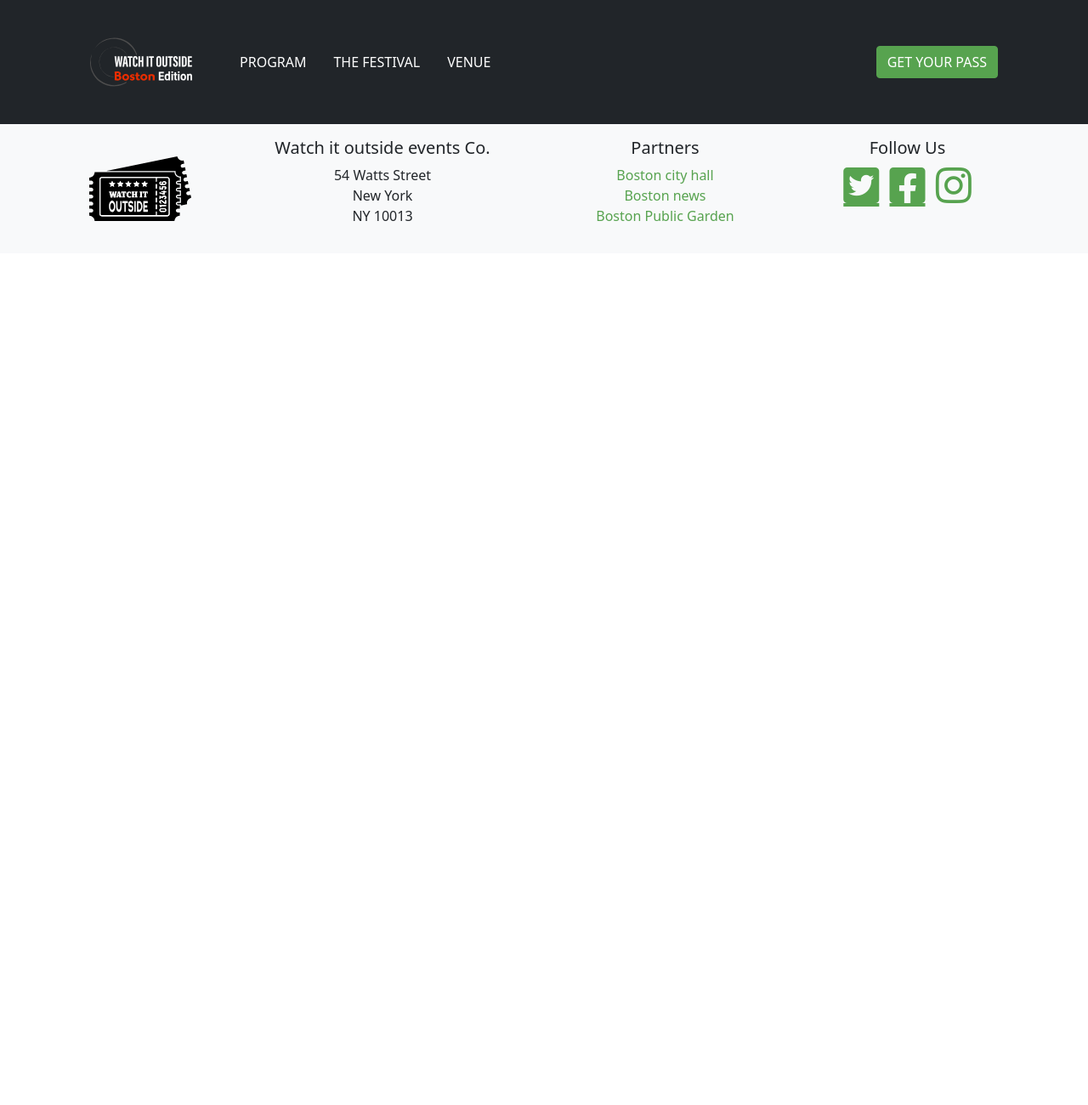
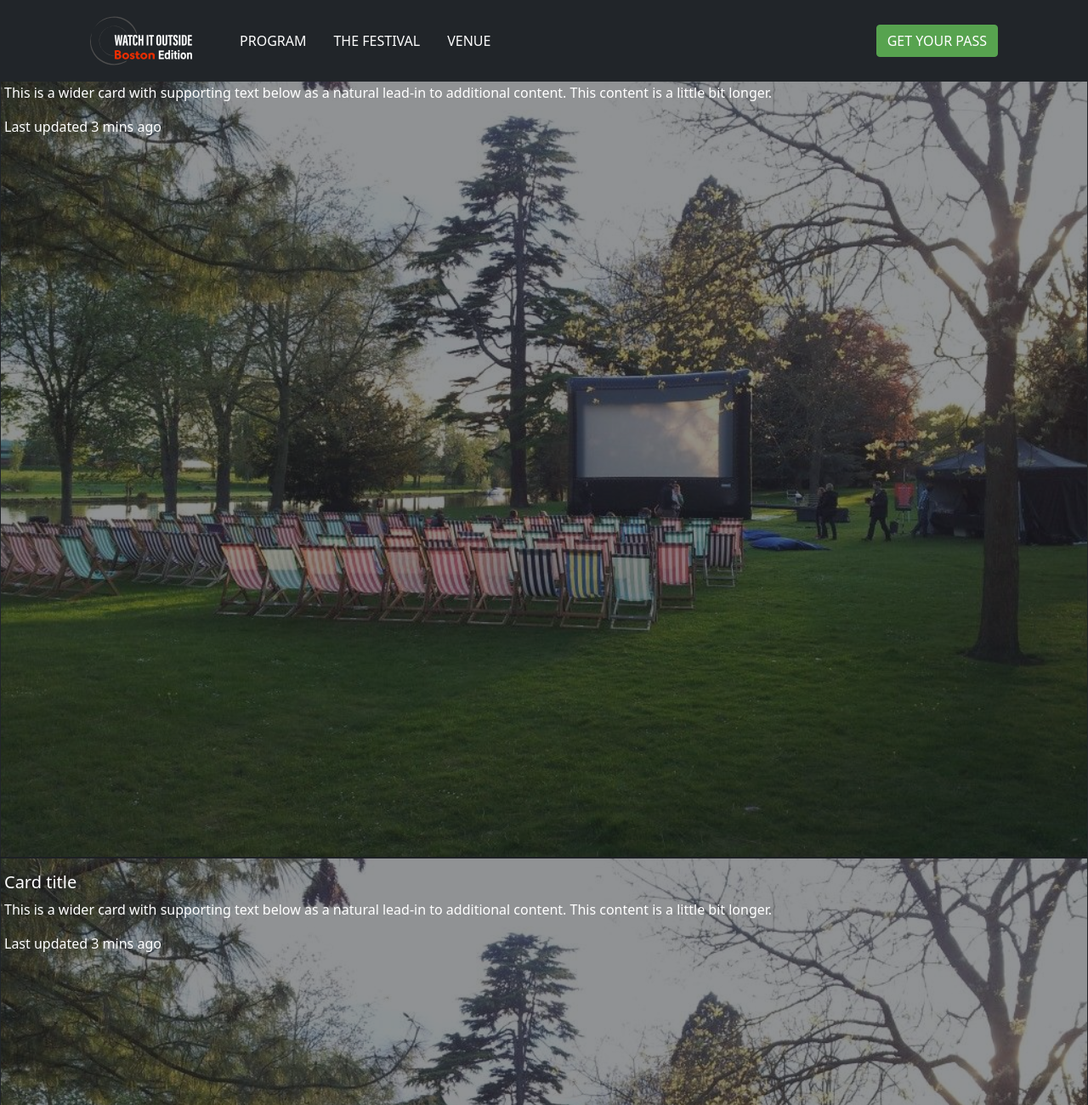
Before and after one commit to MathieuParadis/Boston_movie_festival, a website: page dist/index.html in a window 1280 px wide. Shown: the top 1300 px of the page at 85% size. Before the commit the page ends 800 px from the top, so only its background shows below. Drawn offline with nearby package versions, Linux system fonts and the light colour scheme.

Commit message:
added hero section

```diff
--- a/dist/index.html
+++ b/dist/index.html
@@ -12,14 +12,14 @@
 
 </head>
 <body>
-
-  <div class="bg-dark">
+  <!-- navbar -->
+  <div class="bg-dark fixed-top">
     <div class="container">
       <div class="row">
         <nav class="navbar navbar-expand-md navbar-dark">
-          <div class="container-fluid">
+          <div class="container">
             <a class="navbar-brand" href="index.html">
-              <img src="../src/images/logo_festival.svg" alt="Watch it outside events co. logo" width="120" height="120">
+              <img src="../src/images/logo_festival.svg" alt="Watch it outside events co. logo" width="120" height="70">
             </a>
             <button class="navbar-toggler" type="button" data-bs-toggle="collapse" data-bs-target="#navbarSupportedContent" aria-controls="navbarSupportedContent" aria-expanded="false" aria-label="Toggle navigation">
               <span class="navbar-toggler-icon"></span>
@@ -27,7 +27,7 @@
             <div class="collapse navbar-collapse d-md-flex justify-content-between" id="navbarSupportedContent">
               <ul class="navbar-nav mx-0 mx-md-4 mb-2 mb-md-0">
                 <li class="nav-item px-0 px-md-1 px-lg-2">
-                  <a class="nav-link active" aria-current="page" href="#">PROGRAM</a>
+                  <a class="nav-link active" aria-current="page" href="#test">PROGRAM</a>
                 </li>
                 <li class="nav-item px-0 px-md-1 px-lg-2">
                   <a class="nav-link active" aria-current="page" href="#">THE FESTIVAL</a>
@@ -44,6 +44,34 @@
     </div>
   </div>
 
+  <!-- hero section -->
+  <div class="container-fluid px-0 pt-5">
+    <div class="row card bg-dark text-white h-100 mh-100">
+      <img src="../src/images/outdoor_cinema.jfif" class="card-img d-md-none" alt="outdoor cinema">
+      <img src="../src/images/outdoor_cinema.jfif"" class="card-img d-none d-md-block opacity-50" alt="outdoor cinema">
+
+      <div class="card-img-overlay d-none d-md-block">
+        <h5 class="card-title">Card title</h5>
+        <p class="card-text">This is a wider card with supporting text below as a natural lead-in to additional content. This content is a little bit longer.</p>
+        <p class="card-text">Last updated 3 mins ago</p>
+      </div>
+    </div>
+  </div>
+
+
+  <!-- hero section -->
+  <div id="test">
+    <div class="row card bg-dark text-white h-100 mh-100">
+      <img src="../src/images/outdoor_cinema.jfif" class="card-img d-md-none" alt="outdoor cinema">
+      <img src="../src/images/outdoor_cinema.jfif"" class="card-img d-none d-md-block opacity-50" alt="outdoor cinema">
+
+      <div class="card-img-overlay d-none d-md-block">
+        <h5 class="card-title">Card title</h5>
+        <p class="card-text">This is a wider card with supporting text below as a natural lead-in to additional content. This content is a little bit longer.</p>
+        <p class="card-text">Last updated 3 mins ago</p>
+      </div>
+    </div>
+  </div>
 
   <!-- footer -->
   <div class="bg-light">
```
Also changed, not shown: src/images/outdoor_cinema.jfif (added), 1 other file.
